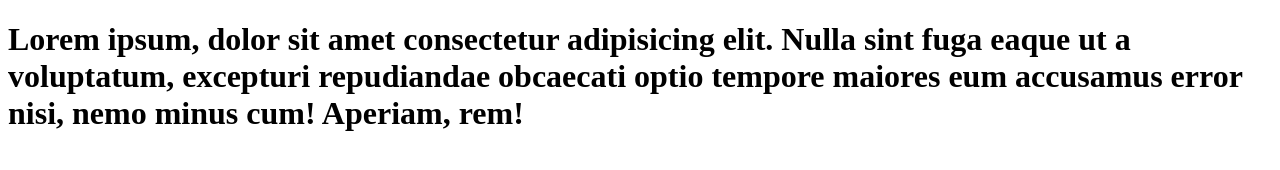
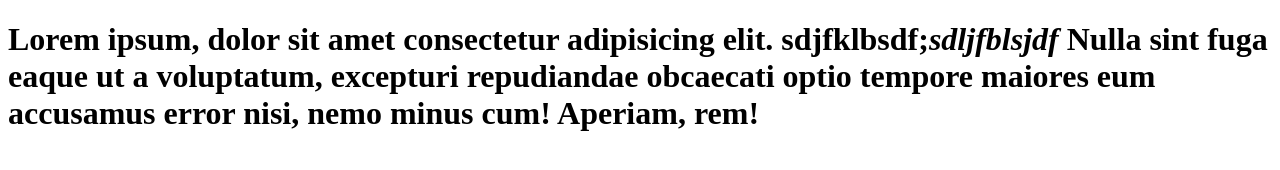
Before and after one commit to swapnildwivedi21/GitLearning, a plain HTML site: page index.html in a window 1280 px wide. Drawn offline with Linux system fonts and the light colour scheme.

Commit message:
added text file

```diff
--- a/index.html
+++ b/index.html
@@ -7,7 +7,10 @@
 </head>
 <body>
     <h1>
-        Lorem ipsum, dolor sit amet consectetur adipisicing elit. Nulla sint fuga eaque ut a voluptatum, excepturi repudiandae obcaecati optio tempore maiores eum accusamus error nisi, nemo minus cum! Aperiam, rem!
+        Lorem ipsum, dolor sit amet consectetur adipisicing elit.
+        sdjfklbsdf;<dfn>sdljfblsjdf
+
+        </dfn>Nulla sint fuga eaque ut a voluptatum, excepturi repudiandae obcaecati optio tempore maiores eum accusamus error nisi, nemo minus cum! Aperiam, rem!
     </h1>
 </body>
 </html>
```
